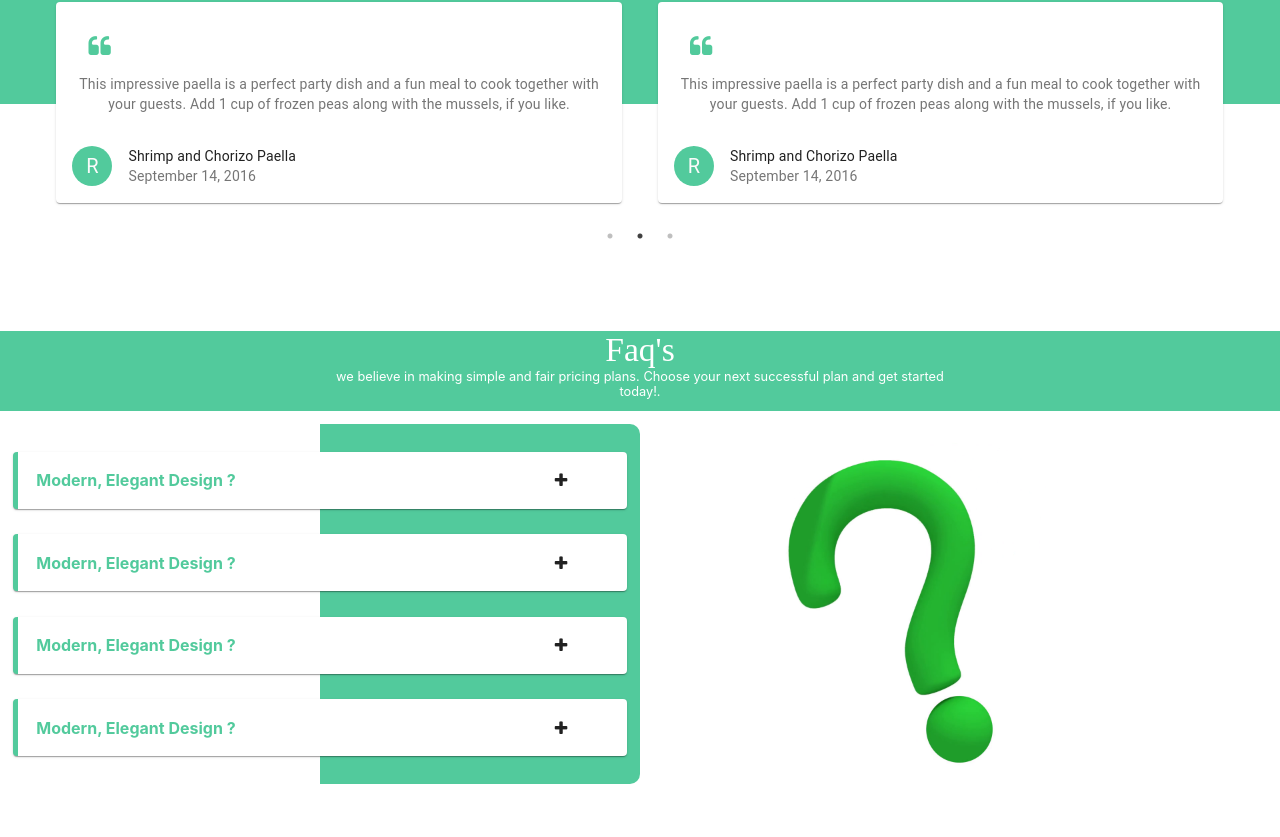
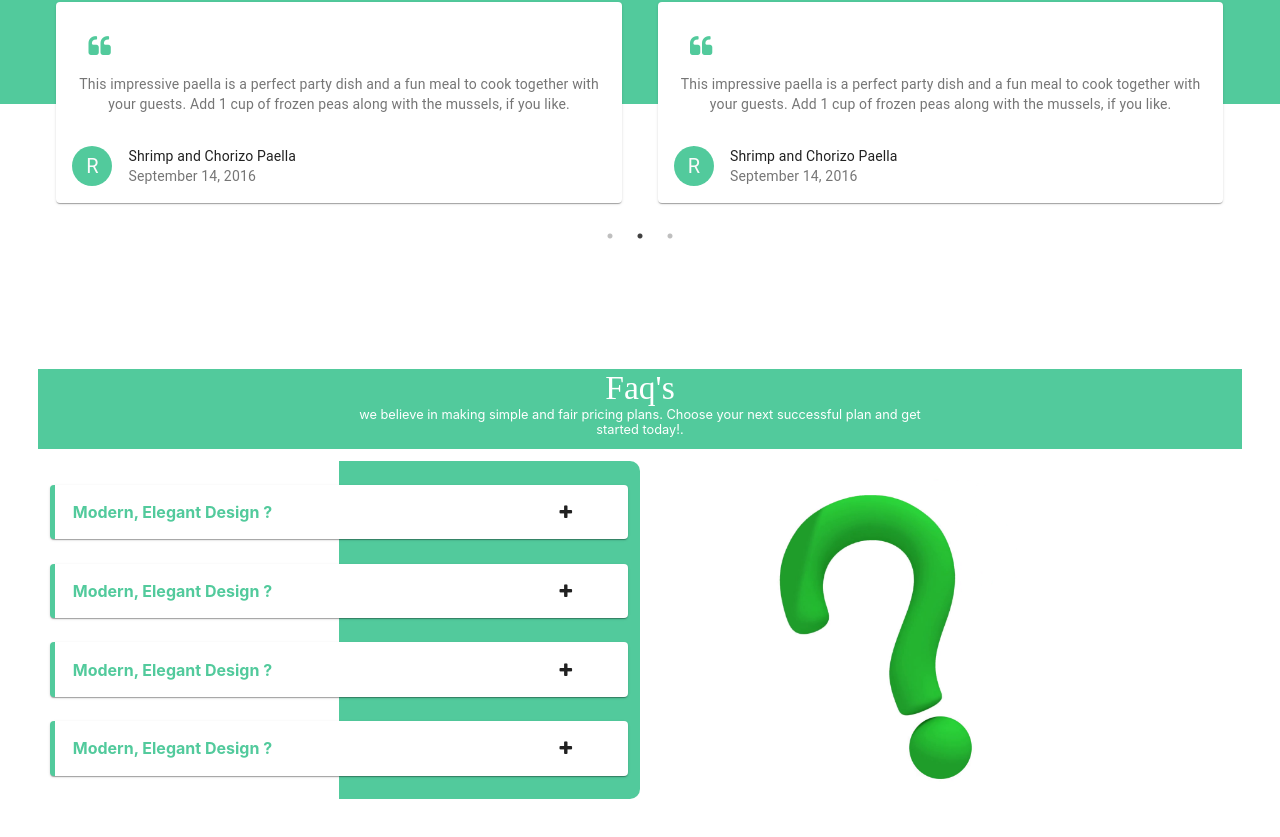
Before and after one commit to SOORYAPICHAI/ProjectOne, a React (Create React App) app in the folder my-main-folder/my-app/: page / in a window 1280 px wide. Shown: the part 1478-2315 px from the top of the page. Before the commit the page ends 2262 px from the top, so only its background shows below. Built offline with nearby package versions, Linux system fonts and the light colour scheme.

Commit message:
Updated the content six

```diff
--- a/my-main-folder/my-app/src/App.js
+++ b/my-main-folder/my-app/src/App.js
@@ -7,6 +7,7 @@ import ContentTwo from './ContentTwo/index'
 import ContentThree from './ContentThree/index'
 import ContentFour from './ContentFour/index'
 import ContentFive from './ContentFive/index'
+import ContentSix from './ContentSix/index'
 
 function App() {
   return (
@@ -18,6 +19,7 @@ function App() {
       <ContentFour />
       {/* <ContentTwo /> */}
       <ContentFive />
+      <ContentSix/>
 
     </div>
   );
--- a/my-main-folder/my-app/src/ContentFive/index.js
+++ b/my-main-folder/my-app/src/ContentFive/index.js
@@ -1,11 +1,37 @@
 import React from 'react'
 import {Grid} from '@material-ui/core'
 import ContentPaper from './ContentPaper'
+import { makeStyles } from '@material-ui/core/styles';
 
+const useStyles = makeStyles(theme => ({
+    bottomPad:{
+        padding:'3%',
+        // background:'whitesmoke',
+        [theme.breakpoints.down('sm')]: {
+
+            paddingBottom:'45px !important',
+            },
+        [theme.breakpoints.up('sm')]: {
+
+            paddingBottom:'85px',
+                },
+                [theme.breakpoints.up('lg')]: {
+
+                    paddingBottom:'110px',
+                        },
+
+    },
+}));
 const ContentFive = () => {
+    const classes = useStyles();
     return(
-        <ContentPaper />
+        <Grid className={classes.bottomPad} container xs={12}>
+            <Grid item xs={12}>
+            <ContentPaper />
+            </Grid>
+        </Grid>
+
     );
 }
 
-export default ContentPaper;
+export default ContentFive;
--- /dev/null
+++ b/my-main-folder/my-app/src/ContentSix/index.js
@@ -0,0 +1,14 @@
+import React from 'react'
+
+import {Grid} from '@material-ui/core'
+
+const ContentSix = () =>{
+    return(
+        <Grid  container xs={12} style={{backgroundColor:'#F5F5F5',padding:'50px'}}>
+            <Grid item xs={12}>
+
+            </Grid>
+        </Grid>
+    );
+}
+export default ContentSix;
```
